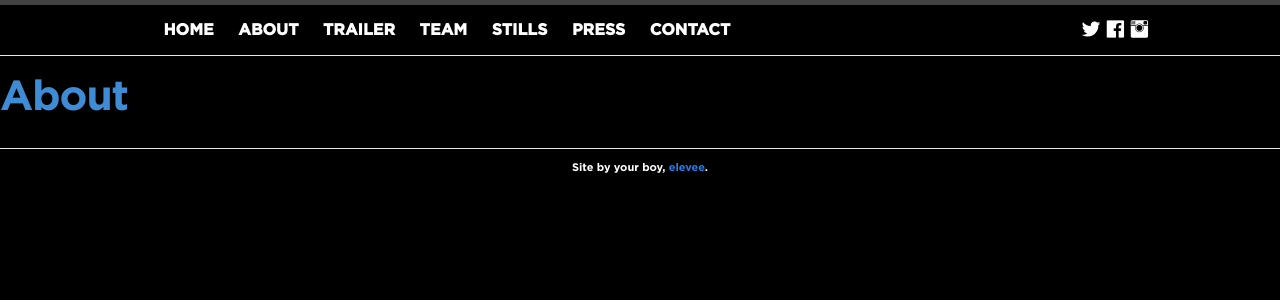
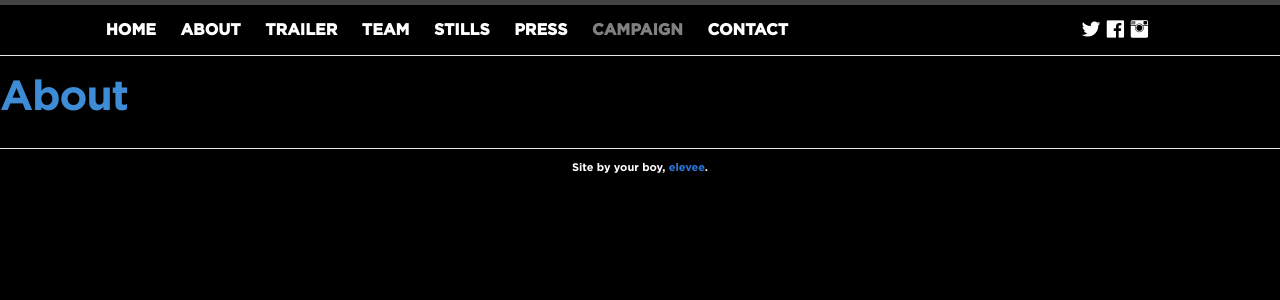
Before and after one commit to bellinkoff/men_in_the_arena, a Jekyll site: the page built from about.md, in a window 1280 px wide and 900 px high. Shown: the top 300 px of the window. Built offline with Jekyll 4.4.1, drawn with Linux system fonts in a browser that asks for light colours; nearby versions of some CDN libraries; some web fonts are replaced; comment, search, counter and statistics services are not loaded.

Commit message:
Added Campaign header element & coming soon hover state; edited config to include production baseurl

```diff
--- a/_config.yml
+++ b/_config.yml
@@ -8,6 +8,7 @@
 baseurl: "/men_in_the_arena" # the subpath of your site, e.g. /blog/
 # url: "localhost:4000"
 url: "http://bellinkoff.github.io" # the base hostname & protocol for your site
+# url: "http://www.meninthearena.com" # production
 twitter_username: jekyllrb
 github_username:  jekyll
 
--- a/_includes/header.html
+++ b/_includes/header.html
@@ -12,6 +12,7 @@
         <a class="page-link" href="{{ site.baseurl }}/#team">TEAM</a>
         <a class="page-link" href="{{ site.baseurl }}/#stills">STILLS</a>
         <a class="page-link" href="{{ site.baseurl }}/#press">PRESS</a>
+        <a class="page-link soon" href="#" data-hover="Coming Soon">CAMPAIGN</a>
         <a class="page-link" href="{{ site.baseurl }}/#contact">CONTACT</a>
         <!-- <a class="page-link" href="{{ site.baseurl }}/blog">BLOG</a> -->
       </div>
--- a/_sass/_base.scss
+++ b/_sass/_base.scss
@@ -102,6 +102,11 @@
 .site-header nav a {
     &:hover {
         border-bottom: 2px solid $hover-color;
+    }
+}
+.site-header nav a.soon {
+    &:hover {
+        border-bottom: none;
     }
 }
 
--- a/_sass/_layout.scss
+++ b/_sass/_layout.scss
@@ -96,6 +96,19 @@
         // Gaps between nav items, but not on the first one
         &:not(:first-child) {
             margin-left: 20px;
+        }
+    }
+
+    .page-link.soon {
+        cursor: default;
+        color: gray;
+        &:hover {
+            font-size: 0px;
+        }
+        &:hover:before {
+            font-size: $base-font-size;
+            content: attr(data-hover);
+            color: red;
         }
     }
 
```
